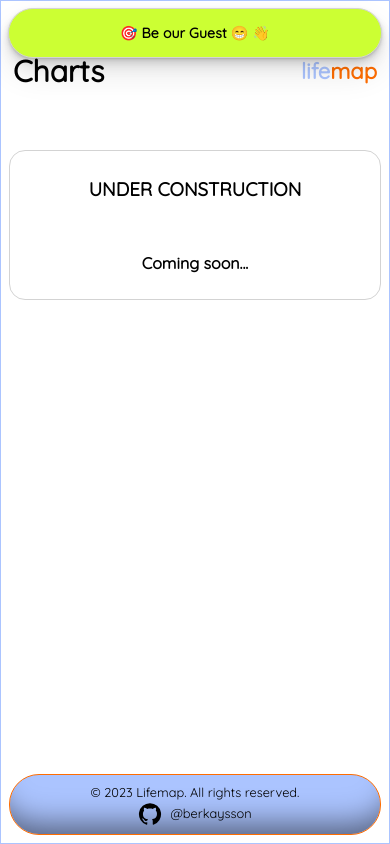
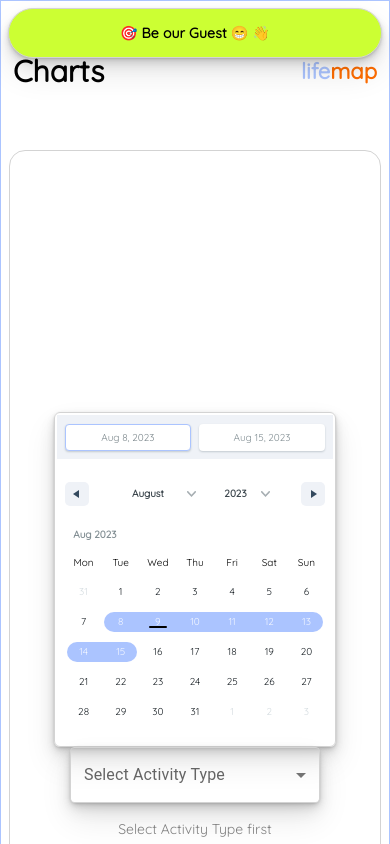
Before and after one commit to berkaysson/lifemap, a React (Create React App) app: page /lifemap/charts in a window 390 px wide. Both pictures are taken after a click on the button "Try with Guest Mode". Shown: the top 844 px of the page. Built offline with nearby package versions, Linux system fonts and the light colour scheme.

Commit message:
Implement ResponsiveBarChart

```diff
--- a/src/App/AppContent.js
+++ b/src/App/AppContent.js
@@ -115,7 +115,15 @@ const AppContent = ({
             />
           }
         />
-        <Route path="/lifemap/charts" element={<ChartsPage />} />
+        <Route
+          path="/lifemap/charts"
+          element={
+            <ChartsPage
+              activityDataUnits={activityDataUnits}
+              activityCategories={activityCategories}
+            />
+          }
+        />
         <Route
           path="/lifemap/settings"
           element={
--- a/src/Pages/ChartsPage.js
+++ b/src/Pages/ChartsPage.js
@@ -1,6 +1,10 @@
 import styled from "styled-components";
 import { AnimatedPage } from "../Components/Wrappers/AnimatedPage";
 import HeaderContent from "../Components/Contents/HeaderContent";
+import ResponsiveBarChart from "../Components/Charts/ResponsiveBar";
+import CategorySubCategorySelect from "../Components/Categories/CategorySubCategorySelect";
+import { useEffect, useState } from "react";
+import DateRangeSelector from "./../Components/Wrappers/DateRangeSelector";
 
 const Wrapper = styled.section`
   display: grid;
@@ -36,6 +40,7 @@ const Content = styled.div`
   align-items: center;
   gap: 3rem;
   width: 100%;
+  height: 1000px;
   border: 1px solid ${({ theme }) => theme.colors.alternative};
   border-radius: ${({ theme }) => theme.radius.medium};
   padding: ${({ theme }) => theme.sizes.large};
@@ -45,7 +50,58 @@ const Content = styled.div`
   }
 `;
 
-const ChartsPage = () => {
+const ChartsPage = ({ activityDataUnits, activityCategories }) => {
+  const [selectedSubCategory, setSelectedSubCategory] = useState(null);
+  const [dateRange, setDateRange] = useState({
+    startDate: null,
+    endDate: null,
+  });
+  const [selectedCategory, setSelectedCategory] = useState(null);
+  const [subCategories, setSubCategories] = useState([]);
+  // eslint-disable-next-line no-unused-vars
+  const [subCategoryOptions, setSubCategoryOptions] = useState();
+
+  async function fetchCategories() {
+    const selectedCategoryName = selectedCategory?.name;
+    const category = activityCategories.find(
+      (item) => item.name === selectedCategoryName
+    );
+    setSubCategories(category?.subCategories ?? []);
+  }
+
+  useEffect(() => {
+    fetchCategories();
+    // eslint-disable-next-line react-hooks/exhaustive-deps
+  }, []);
+
+  // Update the select dropdown options when the subCategories change
+  useEffect(() => {
+    setSubCategoryOptions(() =>
+      subCategories.map((subCategory) => ({
+        label: subCategory,
+        value: subCategory,
+        subCategory: subCategory,
+      }))
+    );
+  }, [activityCategories, subCategories]);
+
+  const categorySelectionHandler = (selectedCategory) => {
+    setSelectedCategory(selectedCategory);
+
+    const category = activityCategories.find(
+      (item) => item.id === selectedCategory.value
+    );
+    setSubCategories(category.subCategories);
+  };
+
+  const subCategorySelectHandler = (category, subCategory) => {
+    setSelectedSubCategory(subCategory);
+    categorySelectionHandler(category);
+  };
+
+  const dateRangeHandler = (start, end) => {
+    setDateRange({ startDate: start, endDate: end });
+  };
   return (
     <AnimatedPage>
       <Wrapper>
@@ -53,8 +109,20 @@ const ChartsPage = () => {
           <HeaderContent headerText={"Charts"} />
         </Header>
         <Content>
-          <h3>UNDER CONSTRUCTION</h3>
-          <h4>Coming soon...</h4>
+          <div>
+            <DateRangeSelector onSubmit={dateRangeHandler} />
+            <CategorySubCategorySelect
+              categories={activityCategories}
+              onSubCategorySelect={subCategorySelectHandler}
+            />
+          </div>
+
+          <ResponsiveBarChart
+            activityDataUnits={activityDataUnits}
+            dateRange={dateRange}
+            selectedCategory={selectedCategory}
+            selectedSubCategory={selectedSubCategory}
+          />
         </Content>
       </Wrapper>
     </AnimatedPage>
```
